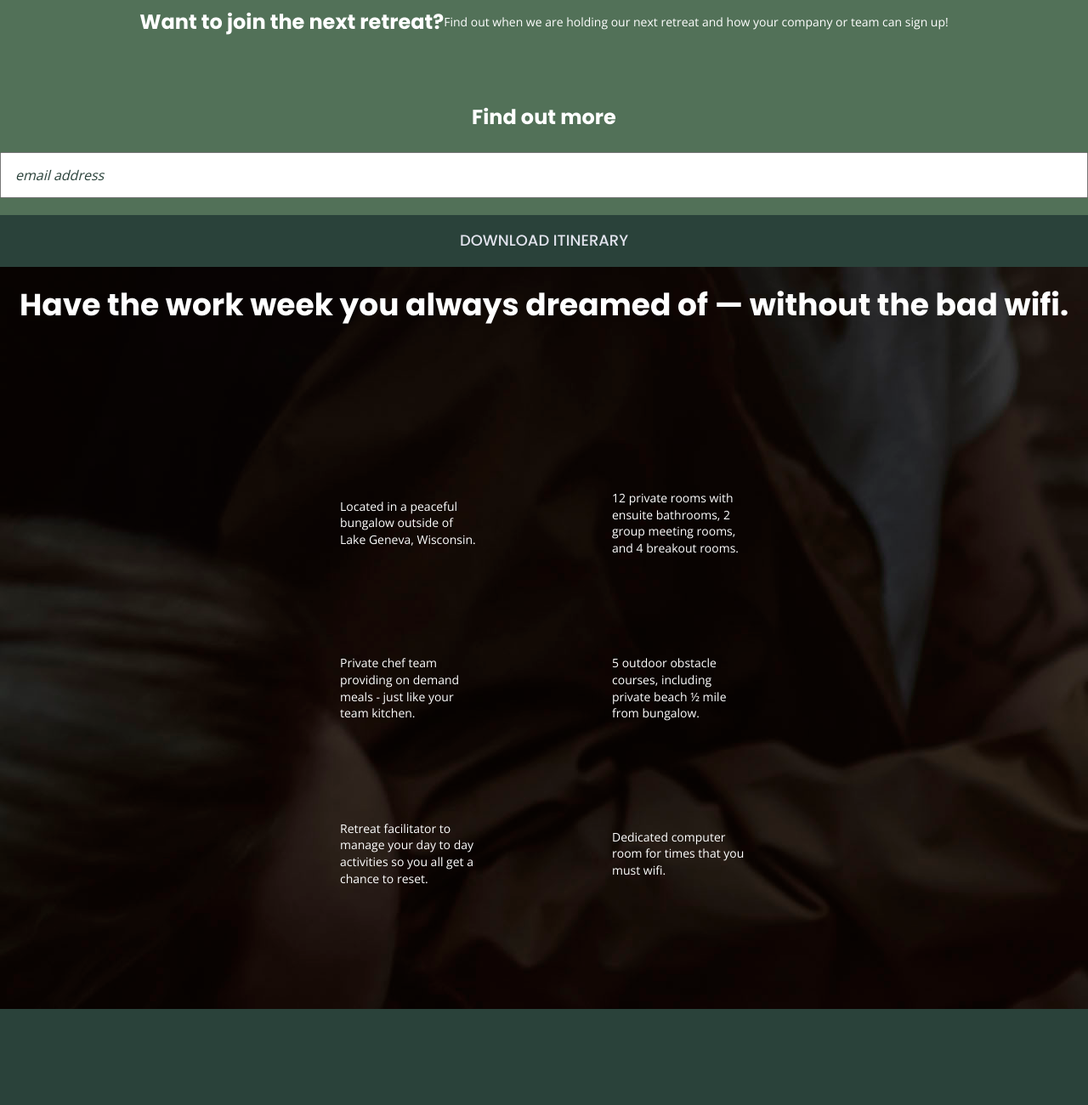
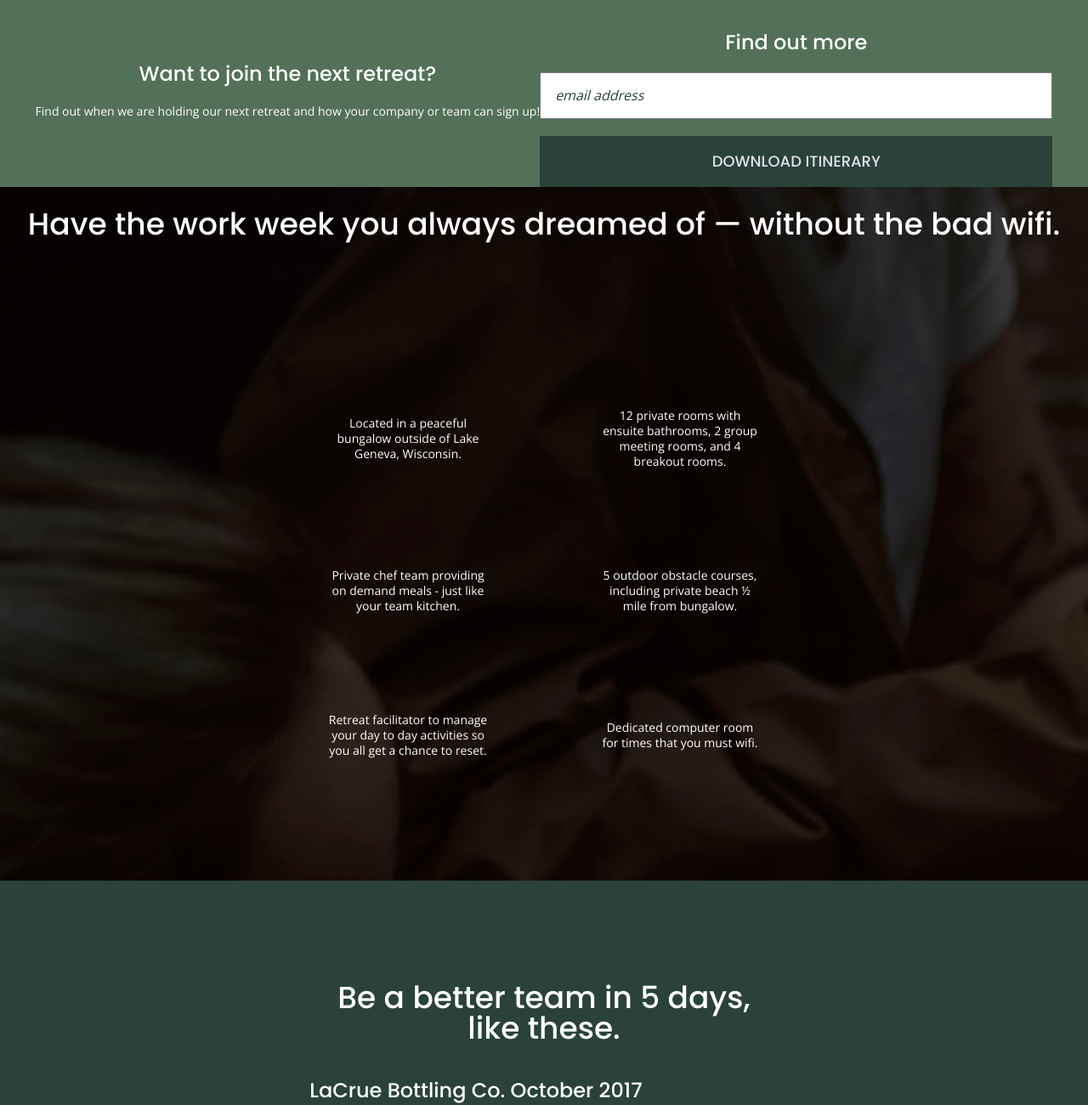
Before and after one commit to Sierra-Quin/unplugged, a website: page index.html in a window 1280 px wide. Shown: the part 840-2140 px from the top of the page at 85% size. Drawn offline with nearby package versions, Linux system fonts and the light colour scheme.

Commit message:
Added text styling

```diff
--- a/css/main.css
+++ b/css/main.css
@@ -98,6 +98,7 @@ body {
  font-size: 1em;
  background-color: #202322;
  color: white;
+ text-align: center;
 }
 
 ul,
@@ -112,41 +113,35 @@ a {
 }
 h1 {
   font-size: 2.25em;
+  font-family: 'Poppins', Helvetica, Arial, sans-serif;
+  font-weight: 500;
+  line-height: 1.2;
 }
 
 h2 {
   font-family: 'Poppins', sans-serif;
   font-size: 1.875em;
+  font-weight: 500;
 }
 
 h3,
 h4 {
  font-family: 'Poppins', sans-serif;
  font-size: 1.125em;
+ font-weight: 500;
+ margin: 20px 0;
 }
 
 
 p {
   font-size: .875em;
-
+  line-height: 1.285;
 }
 
-img {
-
-}
-
-figure {
-
-}
 
 address {
-
+ font-style: normal;
 }
-
-.content-wrapper {
-
-}
-
 
 .content-wrapper {
 	width: 90%;
@@ -198,15 +193,14 @@ header nav {
 	align-items: center;
 	flex-flow: row wrap;
 	width: 60%;
+  font-weight: 700;
+  text-transform: uppercase;
 
 }
 header nav ul {
 	display: flex;
 	list-style-type: none;
 	justify-content: space-around;
-	align-items: center;
-	flex-flow: row-wrap;
-	align-content: center;
 	width: 100%;
 
 
@@ -224,6 +218,7 @@ header nav ul li a {
 footer {
 	flex-direction: column;
   background-color: #202322;
+  text-align: center;
 }
 
 footer p {
@@ -232,13 +227,13 @@ footer p {
 
 footer .content-wrapper {
 	display: flex;
-	width: 50%;
+	width: 55%;
 	margin: 50px 0;
 }
 
 footer .social-icons {
   display: flex;
-  justify-content: space-around;
+  justify-content: center;
   align-items: center;
 }
 
@@ -285,14 +280,12 @@ footer .copyright {
 }
 aside {
     background-color: #527158;
+    display: flex;
+  justify-content: center;
+  align-items: center;
+  flex-flow: row wrap;
 }
-aside .form-description {
-	display: flex;
-	justify-content: center;
-	align-items: center;
-	flex-flow: row wrap;
 
-}
 
 aside .form {
 	display: flex;
@@ -300,6 +293,36 @@ aside .form {
 	align-items: center;
 	flex-flow: row wrap;
 }
+
+
+/********FORM**********/
+
+aside .form {
+  margin-top: 30px;
+}
+
+input[type=text] {
+  box-sizing: border-box;
+  width: 100%;
+  color: #2a423a;
+  font-style: italic;
+  padding: 1em;
+}
+
+input[type=button] {
+  width: 100%;
+  padding: 20px 0;
+  margin-top: 20px;
+  background-color: #2a423a;
+  font-family: 'Poppins', Helvetica, Arial, sans-serif;
+  font-weight: 500;
+  font-size: 1.125em;
+  color: #e2e3ed;
+  border: none;
+  text-align: center;
+  text-transform: uppercase;
+}
+
 
 /*-------- features -------*/
 
@@ -332,7 +355,6 @@ aside .form {
 .reviews {
 	display: flex;
 	justify-content: center;
-	align-items: center;
 	flex-flow: row wrap;
   background-color: #2a423a;
 }
@@ -351,6 +373,7 @@ aside .form {
 }
 .reviews h2 {
   margin-bottom: 40px;
+  line-height: 1;
 }
 
 .reviews h3 {
@@ -373,10 +396,12 @@ aside .form {
   justify-content: center;
   align-items: center;
   flex-flow: row wrap;
+  margin: 50px 0 0 0;
 }
 
 .faq h2 {
   margin-bottom: 40px;
+  line-height: 1;
 }
 
 .faq-content {
@@ -404,34 +429,6 @@ aside .form {
   margin: 0;
 }
 
-
-/********FORM**********/
-
-aside .form {
-  margin-top: 30px;
-}
-
-input[type=text] {
-  box-sizing: border-box;
-  width: 100%;
-  color: #2a423a;
-  font-style: italic;
-  padding: 1em;
-}
-
-input[type=button] {
-  width: 100%;
-  padding: 20px 0;
-  margin-top: 20px;
-  background-color: #2a423a;
-  font-family: 'Poppins', Helvetica, Arial, sans-serif;
-  font-weight: 500;
-  font-size: 1.125em;
-  color: #e2e3ed;
-  border: none;
-  text-align: center;
-  text-transform: uppercase;
-}
 
 /* ==========================================================================
    Helper classes
@@ -535,9 +532,11 @@ input[type=button] {
 
   h2 {
     font-size: 2.25em;
+       line-height: 1.333;
   }
   h3 {
     font-size: 1.5em;
+     line-height: 1.25;
   }
   ul li {
     font-size: 1em;
@@ -554,7 +553,9 @@ input[type=button] {
         width: 100%;
         justify-content: space-between;
     }
-
+  header figure {
+    width: 30%;
+  }
     header nav {
         width: 20%;
     }
@@ -575,7 +576,7 @@ input[type=button] {
         display: flex;
         justify-content: space-between;
         flex-flow: row wrap;
-        width: 50%;
+
     }
 
     aside .content-wrapper .form-description,
@@ -601,7 +602,7 @@ input[type=button] {
     }
 
     .features .features-item-description {
-        width: 50%;
+        width: 60%;
     }
 
     /* Reviews */
@@ -618,6 +619,18 @@ input[type=button] {
     .reviews {
       width: 100%;
     }
+    .reviews h2 {
+      width: 85%;
+    }
+    .reviews article div {
+      width: 49%;
+    }
+      .reviews h3 {
+    width: 75%;
+    margin: 0;
+    }
+
+
 
     /* Footer */
     footer .content-wrapper {
@@ -629,6 +642,7 @@ input[type=button] {
       display: flex;
       justify-content: space-between;
       align-items: center;
+
 
     }
 
```
